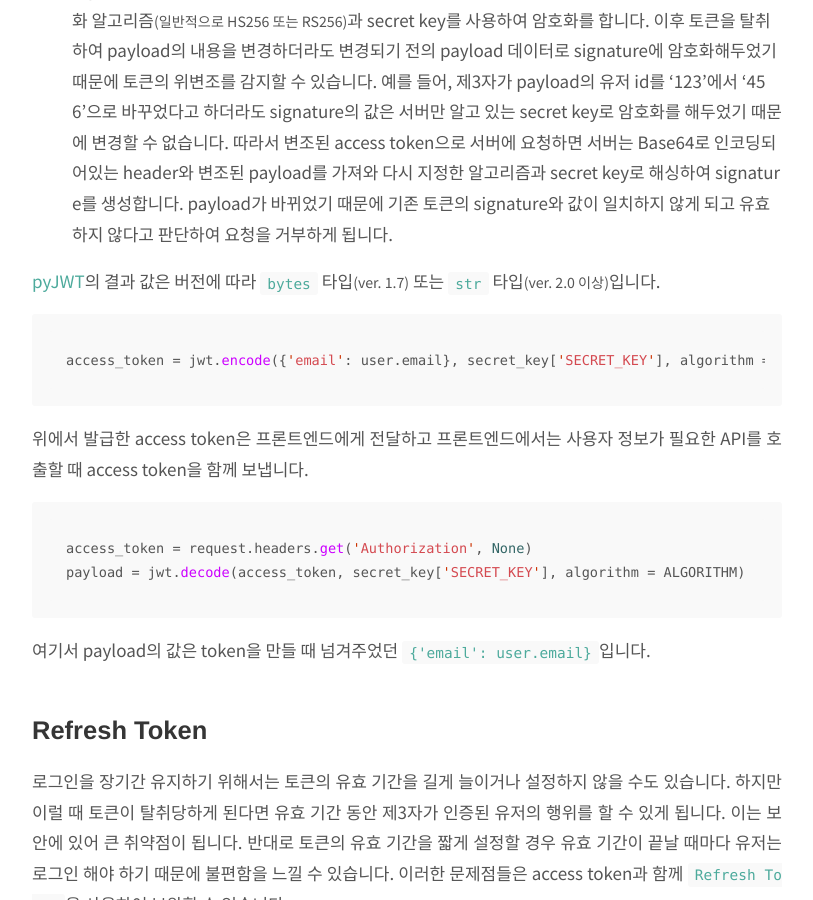
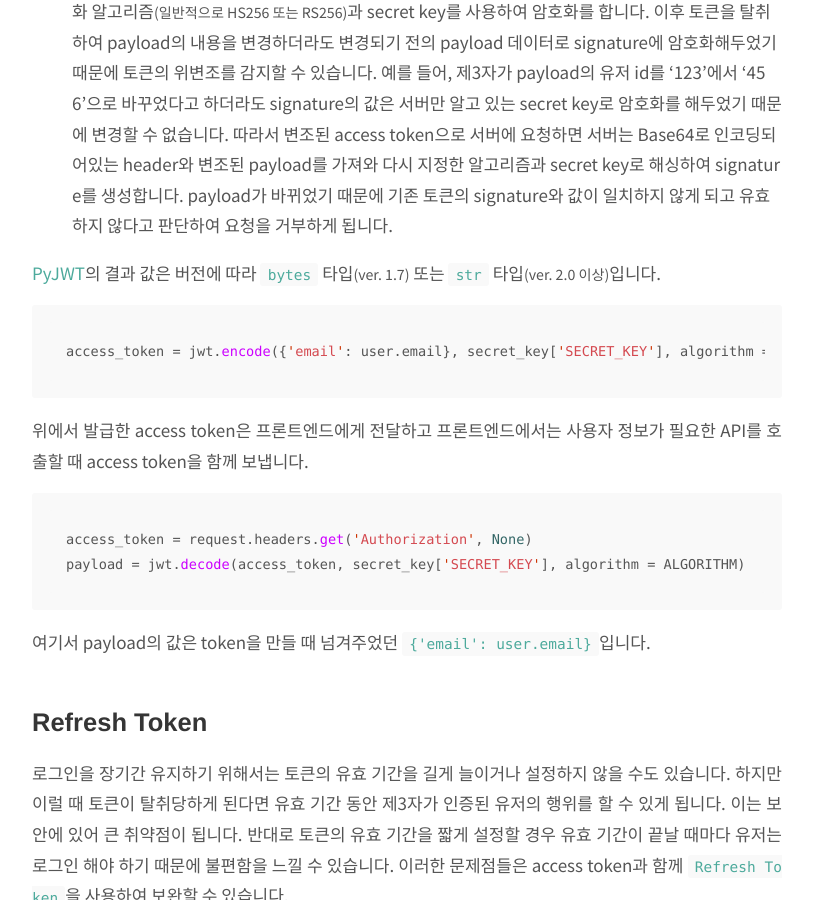
Before and after one commit to Gxone/Gxone.github.io, a Jekyll site: the page built from blog/authorization/index.md, in a window 1280 px wide and 900 px high, scrolled down 4536 px. Shown: the whole window, without its empty margins (233-1046 px from the left). Built offline with Jekyll 4.4.1, drawn with Linux system fonts in a browser that asks for light colours; some web fonts are replaced.

````diff
--- a/blog/authorization/index.md
+++ b/blog/authorization/index.md
@@ -68,7 +68,7 @@ JWT의 구조는 다음과 같습니다.
 - **signature** : header와 payload를 Base64 인코딩하여 (.) 구분자로 연결합니다. 그리고 지정한 암호화 알고리즘<small>(일반적으로 HS256 또는 RS256)</small>과 secret key를 사용하여 암호화를 합니다.
 이후 토큰을 탈취하여 payload의 내용을 변경하더라도 변경되기 전의 payload 데이터로 signature에 암호화해두었기 때문에 토큰의 위변조를 감지할 수 있습니다. 예를 들어, 제3자가 payload의 유저 id를 '123'에서 '456'으로 바꾸었다고 하더라도 signature의 값은 서버만 알고 있는 secret key로 암호화를 해두었기 때문에 변경할 수 없습니다. 따라서 변조된 access token으로 서버에 요청하면 서버는 Base64로 인코딩되어있는 header와 변조된 payload를 가져와 다시 지정한 알고리즘과 secret key로 해싱하여 signature를 생성합니다. payload가 바뀌었기 때문에 기존 토큰의 signature와 값이 일치하지 않게 되고 유효하지 않다고 판단하여 요청을 거부하게 됩니다.
 
-[pyJWT](https://pyjwt.readthedocs.io/en/latest/)의 결과 값은 버전에 따라 ```bytes``` 타입<small>(ver. 1.7)</small> 또는 ```str``` 타입<small>(ver. 2.0 이상)</small>입니다.
+[PyJWT](https://pyjwt.readthedocs.io/en/latest/)의 결과 값은 버전에 따라 ```bytes``` 타입<small>(ver. 1.7)</small> 또는 ```str``` 타입<small>(ver. 2.0 이상)</small>입니다.
 
 ```py
 access_token = jwt.encode({'email': user.email}, secret_key['SECRET_KEY'], algorithm = ALGORITHM)
````
Also changed, not shown: blog/authorization/img/token.png.
